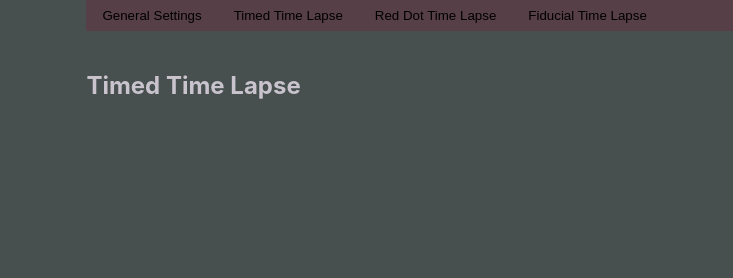
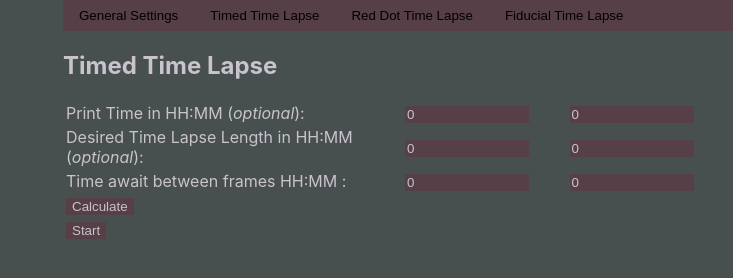
Before and after one commit to hamolicious/Red-Dot, an Electron app: page src/index.html in a window 1000 px wide. Both pictures are taken after a click on the button "Timed Time Lapse". Shown: the whole page, without its empty margins (267-1000 px from the left). Drawn offline with Linux system fonts and the light colour scheme; no server answers.

Commit message:
added timed time lapse settings

```diff
--- a/src/index.html
+++ b/src/index.html
@@ -28,7 +28,6 @@
 						Time Lapse</button></li>
                 <li class='nav-bar-element'><button class='nav-bar-button' onclick="openCity('fiducialTimeLapse')">Fiducial Time Lapse</button></li>
             </ul>
-            <br>
             <div id='generalSettings' class='tabSelector'>
                 <h2>General Settings</h2>
                 <table>
@@ -59,14 +58,64 @@
 
             <div id='timedTimeLapse' class='tabSelector' style='display:none'>
                 <h2>Timed Time Lapse</h2>
+                <table>
+                    <tr>
+                        <td>
+                            <label>Print Time in HH:MM (<i>optional</i>):</label>
+                        </td>
+                        <td>
+                            <input type="number" value="0">
+                        </td>
+                        <td>
+                            <input type="number" value="0">
+                        </td>
+                    </tr>
+                    <tr>
+                        <td>
+                            <label>Desired Time Lapse Length in HH:MM (<i>optional</i>):</label>
+                        </td>
+                        <td>
+                            <input type="number" value="0">
+                        </td>
+                        <td>
+                            <input type="number" value="0">
+                        </td>
+                    </tr>
+                    <tr>
+                        <td>
+                            <label>Time await between frames HH:MM :</label>
+                        </td>
+                        <td>
+                            <input type="number" value="0">
+                        </td>
+                        <td>
+                            <input type="number" value="0">
+                        </td>
+                    </tr>
+                    <tr>
+                        <td>
+                            <!-- TODO(hamolicious) implement timed time lapse calculations -->
+                            <button>Calculate</button>
+                        </td>
+                    </tr>
+                    <tr>
+                        <td>
+                            <!-- TODO(hamolicious) implement timed time lapse -->
+                            <button>Start</button>
+                        </td>
+                    </tr>
+                </table>
+
             </div>
 
             <div id='redDotTimeLapse' class='tabSelector' style='display:none'>
                 <h2>Red Dot Time Lapse</h2>
+                <i>Not Yet Implemented</i>
             </div>
 
             <div id='fiducialTimeLapse' class='tabSelector' style='display:none'>
                 <h2>Fiducial Time Lapse</h2>
+                <i>Not Yet Implemented</i>
             </div>
         </div>
     </div>
```
